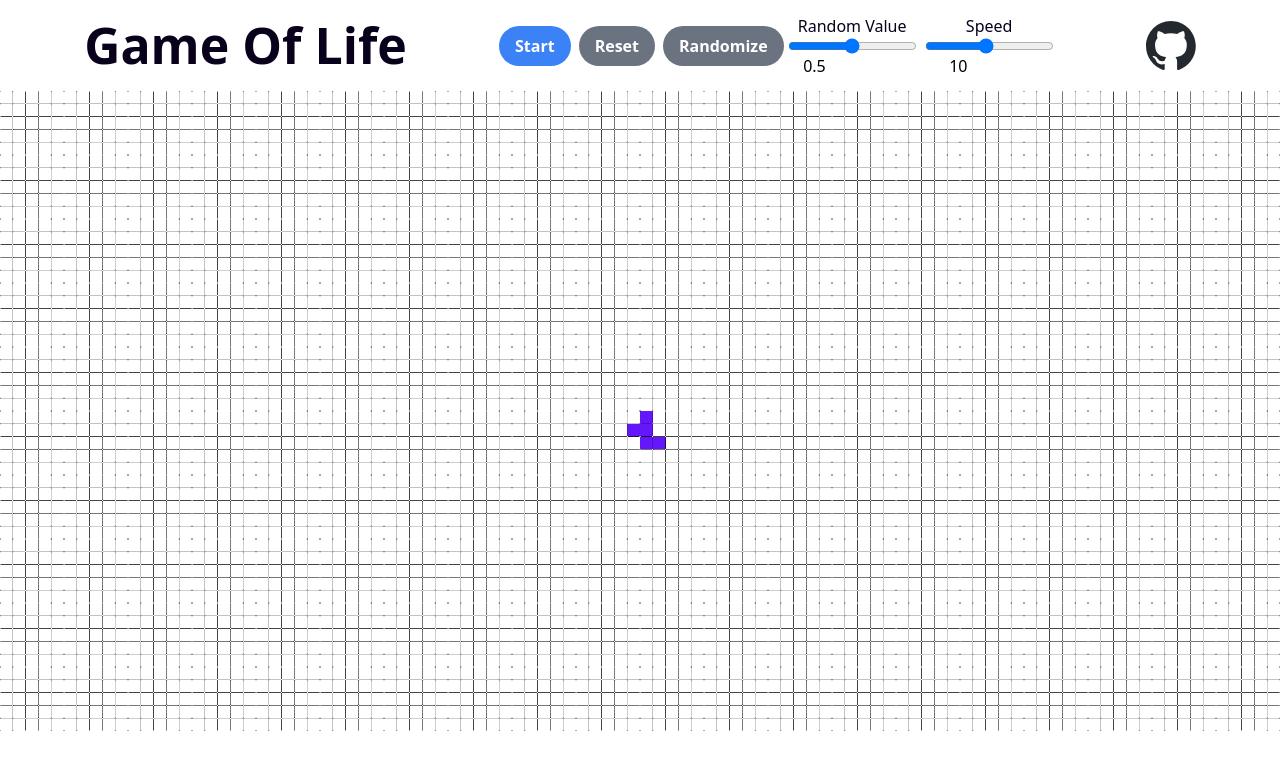
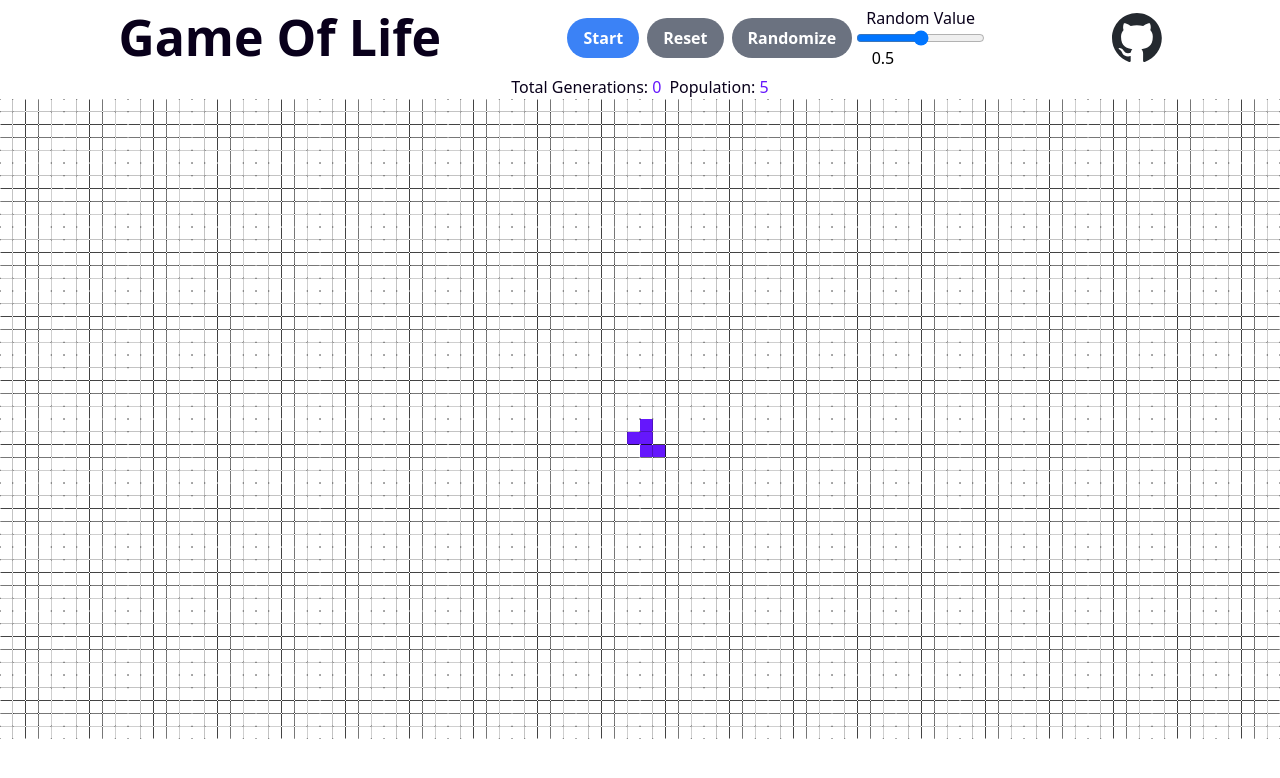
Before and after one commit to Mammamu4/Game-Of-life, a website: page src/index.html in a window 1280 px wide. Drawn offline with nearby package versions, Linux system fonts and the light colour scheme; files that its build step writes are made by us from their sources.

Commit message:
minor fixes

```diff
--- a/src/game.js
+++ b/src/game.js
@@ -4,7 +4,12 @@ const ctx = canvas.getContext("2d");
 const cellSize = 50;
 const rows = 50;
 const cols = 100;
-let intervalTime = 10; //game will update every 100 ms
+let intervalTime = 25; //game will update every 100 ms
+
+let totalGenerations = 0;
+let population = 0;
+const populationText = document.getElementById("population");
+const totalGenerationsText = document.getElementById("totalGenerations");
 
 const root = document.documentElement;
 const primaryColor = getComputedStyle(root)
@@ -23,6 +28,7 @@ grid[27][50] = 1;
 grid[27][51] = 1;
 
 function drawGrid() {
+  population = 0;
   ctx.clearRect(0, 0, canvas.width, canvas.height);
   for (let row = 0; row < rows; row++) {
     for (let col = 0; col < cols; col++) {
@@ -34,16 +40,21 @@ function drawGrid() {
       drawRoundedRect(x, y, cellSize, cellSize, 5);
       //ctx.rect(x, y, cellSize, cellSize)
 
-      // Dynamic fill color based on grid state
-      ctx.fillStyle = grid[row][col] ? `rgb(${primaryColor})` : "white";
+      if (grid[row][col] === 1) {
+        population += 1;
+        ctx.fillStyle = `rgb(${primaryColor})`;
+      } else {
+        ctx.fillStyle = `white`;
+      }
       ctx.fill();
-
       // Apply border styling
       ctx.strokeStyle = "black";
       ctx.lineWidth = 1;
       ctx.stroke();
     }
   }
+  populationText.textContent = population;
+  totalGenerationsText.textContent = totalGenerations;
 }
 
 // Helper function for rounded rectangles
@@ -60,6 +71,7 @@ function drawRoundedRect(x, y, width, height, radius) {
 drawGrid();
 
 function nextGeneration() {
+  totalGenerations += 1;
   const newGrid = [];
   for (let row = 0; row < rows; row++) {
     newGrid[row] = [];
@@ -92,6 +104,7 @@ function clearGrid() {
       grid[i][j] = 0;
     }
   }
+  totalGenerations = 0;
   drawGrid();
 }
 
@@ -189,19 +202,20 @@ document.addEventListener("keydown", (e) => {
   }
 });
 
-const speedValueSlider = document.getElementById("speedValueSlider");
-const speedValue = document.getElementById("speedValue");
+// const speedValueSlider = document.getElementById("speedValueSlider");
+// const speedValue = document.getElementById("speedValue");
 
-function setSpeed(speed) {
-  intervalTime = 100 / speed;
-}
+// function setSpeed(speed) {
+//   // Map the speed (1-100) to a time interval (10 ms to 1000 ms)
+//   intervalTime = Math.max(1000 - speed * 20, 10); // Ensure the interval is at least 10ms
+// }
+// setSpeed(speedValue.value);
+// speedValueSlider.addEventListener("input", () => {
+//   setSpeed(speedValueSlider.value);
+//   speedValue.value = speedValueSlider.value;
+// });
 
-speedValueSlider.addEventListener("input", () => {
-  setSpeed(speedValueSlider.value);
-  speedValue.value = speedValueSlider.value;
-});
-
-speedValue.addEventListener("input", () => {
-  setSpeed(speedValue.value);
-  speedValueSlider.value = speedValue.value;
-});
+// speedValue.addEventListener("input", () => {
+//   setSpeed(speedValue.value);
+//   speedValueSlider.value = speedValue.value;
+// });
--- a/src/index.html
+++ b/src/index.html
@@ -9,7 +9,7 @@
   </head>
   <body class="bg-background">
     <div class="flex flex-col items-center">
-      <div class="flex items-center justify-evenly w-full gap-2 my-2">
+      <div class="flex items-center justify-evenly w-full gap-2 m-0 p-0">
         <a href="https://en.wikipedia.org/wiki/Conway%27s_Game_of_Life"><h1 class="font-extrabold text-[50px]">Game Of Life</h1></a>
         <div class="flex gap-2 items-center">
           <button
@@ -54,32 +54,13 @@
               />
             </div>
           </div>
-          <div class="flex gap-1 items-center">
-      <div class="flex flex-col items-center">
-              <label for="speedValueSlider">Speed</label>
-              <input
-                type="range"
-                min="1"
-                max="20"
-                step="0.5"
-                value="10"
-                class="slider"
-                id="speedValueSlider"
-              />
-              <input
-                type="number"
-                class="text-black px-1"
-                name="speedValue"
-                id="speedValue"
-                value="10"
-                min="1"
-                max="20"
-                step="2,5"
-              />
-            </div>
-          </div>
+          <!-- :w -->
         </div>
         <a href="https://github.com/Mammamu4/Game-Of-life" target="_blank"><img src="svgs/github-mark.svg" width="50"  alt="github logo to open source repository of game of life"></img></a>
+      </div>
+      <div class="flex m-0 p-0 gap-2">
+       <p>Total Generations: <span class="text-primary" id="totalGenerations">0</span></p>
+       <p>Population: <span class="text-primary" id="population">0</span></p>
       </div>
       <canvas id="gridCavas" class="w-full"></canvas>
     </div>
```
